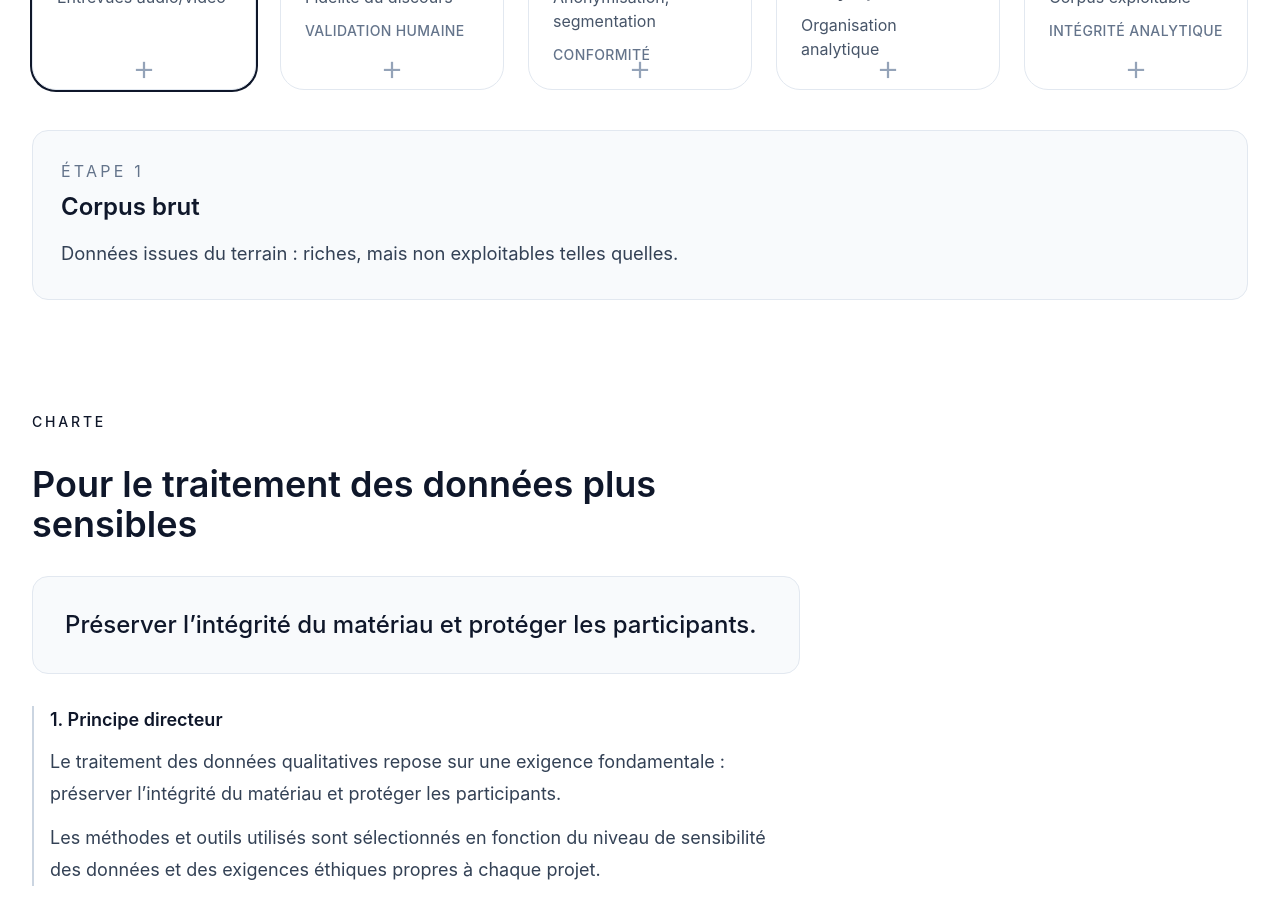
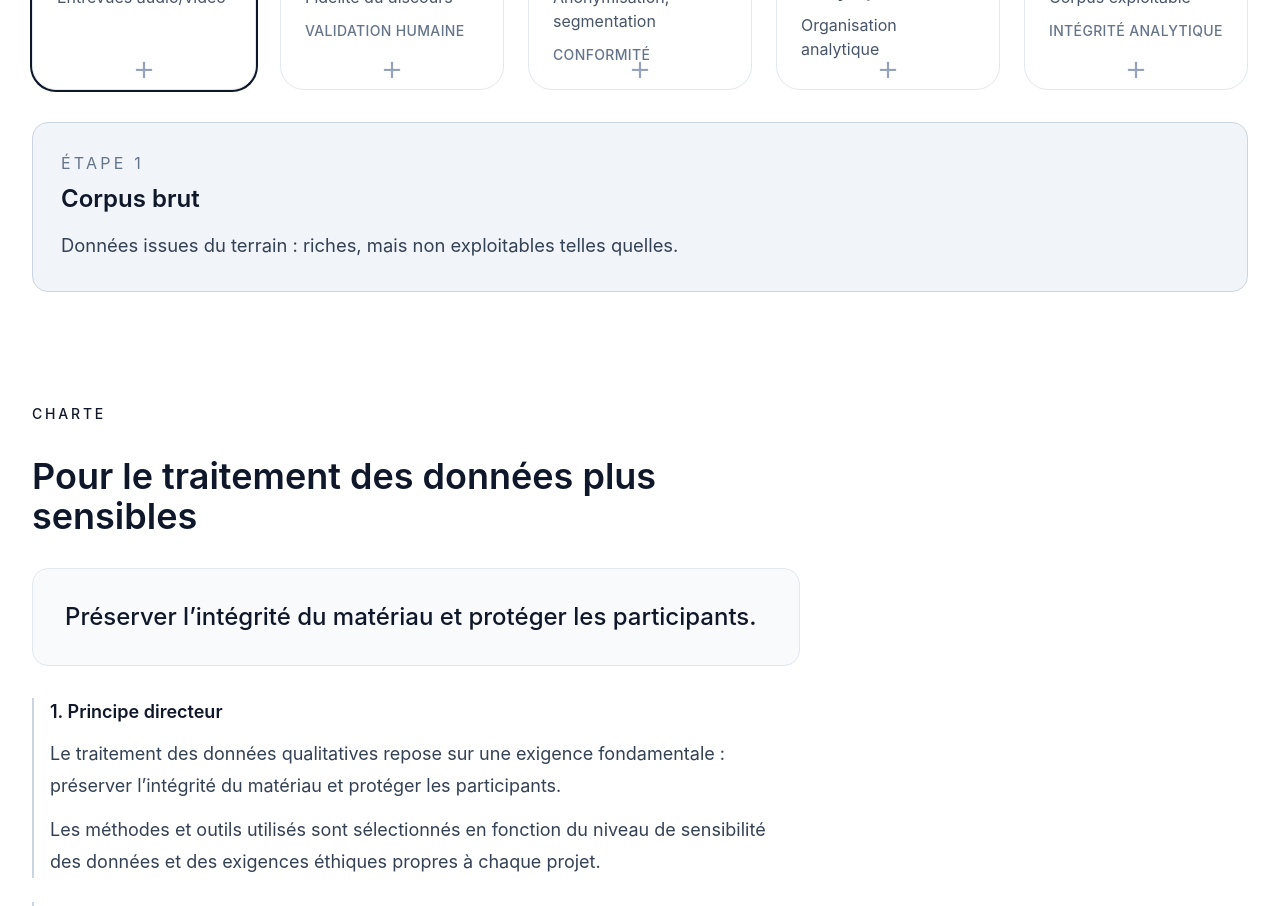
Before and after one commit to momopro21/vidame-recherche, a React (Vite) app: page / in a window 1280 px wide. Shown: the part 2480-3386 px from the top of the page. Built offline with nearby package versions, Linux system fonts and the light colour scheme; the HTML template or start-up script is replaced by a standard one.

Commit message:
Update App.tsx

```diff
--- a/src/App.tsx
+++ b/src/App.tsx
@@ -654,7 +654,7 @@ function Accueil({ setPage }: { setPage: (page: string) => void }) {
           </div>
 
           {/* ===== VIDAME_REPERE_DETAIL_ETAPE_ACTIVE ===== */}
-          <div className="mt-10 rounded-2xl border border-slate-200 bg-slate-50 p-6 md:p-7">
+          <div className="mt-8 rounded-2xl border border-slate-300 bg-slate-100 p-6 md:p-7">
             <div className="mb-2 text-sm uppercase tracking-[0.2em] text-slate-500 md:text-base">
               Étape {activeStep + 1}
             </div>
```
